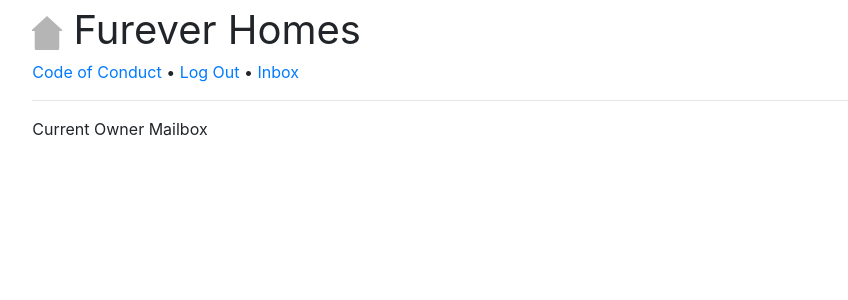
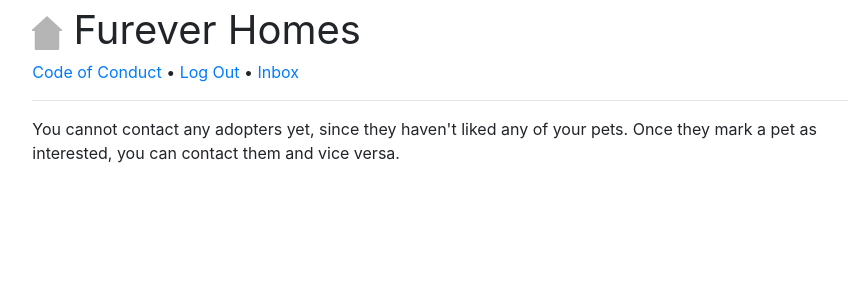
Before and after one commit to arivaden/furever_homes, a Django app: page /inbox/ in a window 1280 px wide. Shown: the top 300 px of the page, without its empty margins (186-1034 px from the left). Run offline with Django 4.2, Linux system fonts and the light colour scheme; a user stored in the database is signed in; tables that the repository leaves empty hold one stand-in row (values such as "Sample post"); some libraries are stand-ins or nearby versions.

Commit message:
inbox name request 1

```diff
--- a/fureverhomes_users_app/views.py
+++ b/fureverhomes_users_app/views.py
@@ -235,10 +235,11 @@ def inbox(request):
         is_co = False
 
     if is_co:
-        #
+        #returns two tiered list
         owner = CurrentOwner.objects.get(user_id=id)
         contactable_users = owner.get_contactable_adopters()
     else:
+        #returns only owner objects
         adopter = FutureOwner.objects.get(user_id= id)
         contactable_users = adopter.get_contactable_owners()
 
--- a/templates/messaging/inbox.html
+++ b/templates/messaging/inbox.html
@@ -2,9 +2,23 @@
 {% block content %}
 <body>
     {% if is_co %}
-    <p> Current Owner Mailbox </p>
+        {% if contactable_users %}
+            {% for pet_names, interested_adopters in contactable_users %}
+            <p>{{ interested_adopters.user_name }}  Re: {{pet_names.pet_name}} > </p>
+            {% endfor %}
+        {% else %}
+        <p> You cannot contact any adopters yet, since they haven't liked any of your pets. Once they mark a pet
+        as interested, you can contact them and vice versa.</p>
+        {% endif %}
     {% else %}
-    <p> Future Owner Mailbox </p>
+        {% if contactable_users %}
+            {% for owner in contactable_users %}
+            <p>{{ owner.user_name }} > </p>
+            {% endfor %}
+        {% else %}
+        <p> You cannot contact any owners yet, since you haven't liked any pets. Once you mark a pet
+        as interested, you can contact their owner.</p>
+        {% endif %}
     {% endif %}
 </body>
 {% endblock %}
```
